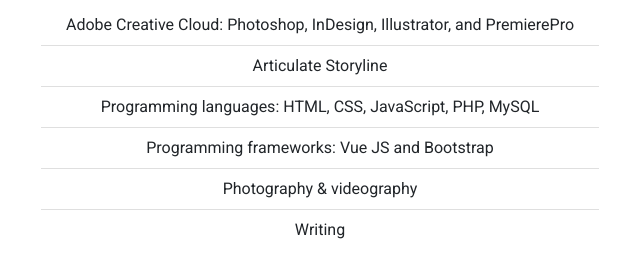
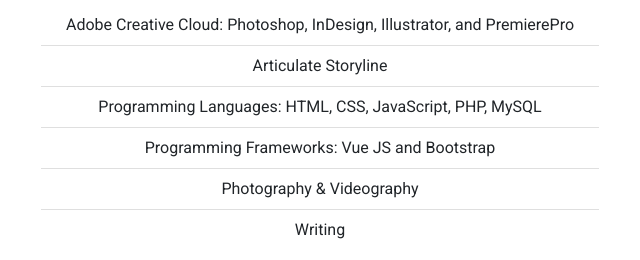
Before and after one commit to christine-hya/Christine-Resume, a plain HTML site: page index.html in a window 1280 px wide. Shown: the part 1169-1429 px from the top of the page, 320-960 px from the left. Drawn offline with nearby package versions, Linux system fonts and the light colour scheme.

Commit message:
Update index.html

```diff
--- a/index.html
+++ b/index.html
@@ -97,9 +97,9 @@
     <ul class="mx-auto w-50 list-group list-group-flush text-center">
       <li class="list-group-item">Adobe Creative Cloud: Photoshop, InDesign, Illustrator, and PremierePro</li>
       <li class="list-group-item">Articulate Storyline</li>
-      <li class="list-group-item">Programming languages: HTML, CSS, JavaScript, PHP, MySQL</li>
-      <li class="list-group-item">Programming frameworks: Vue JS and Bootstrap</li>
-      <li class="list-group-item">Photography & videography</li>
+      <li class="list-group-item">Programming Languages: HTML, CSS, JavaScript, PHP, MySQL</li>
+      <li class="list-group-item">Programming Frameworks: Vue JS and Bootstrap</li>
+      <li class="list-group-item">Photography & Videography</li>
       <li class="list-group-item">Writing</li>
     </ul>
 
```
